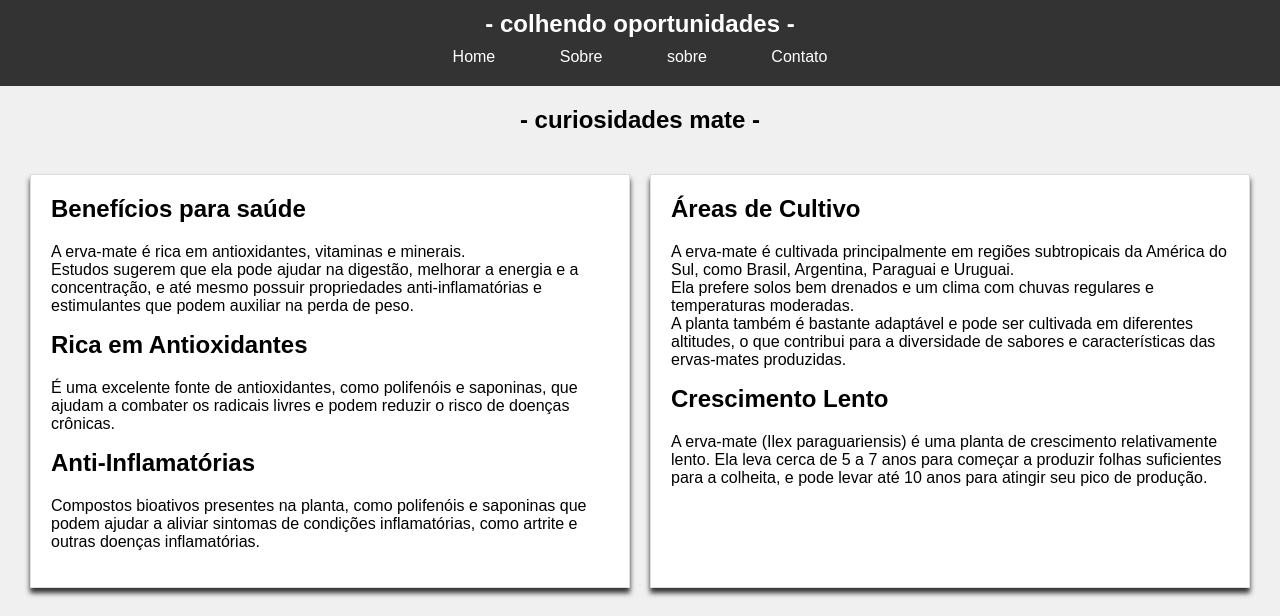
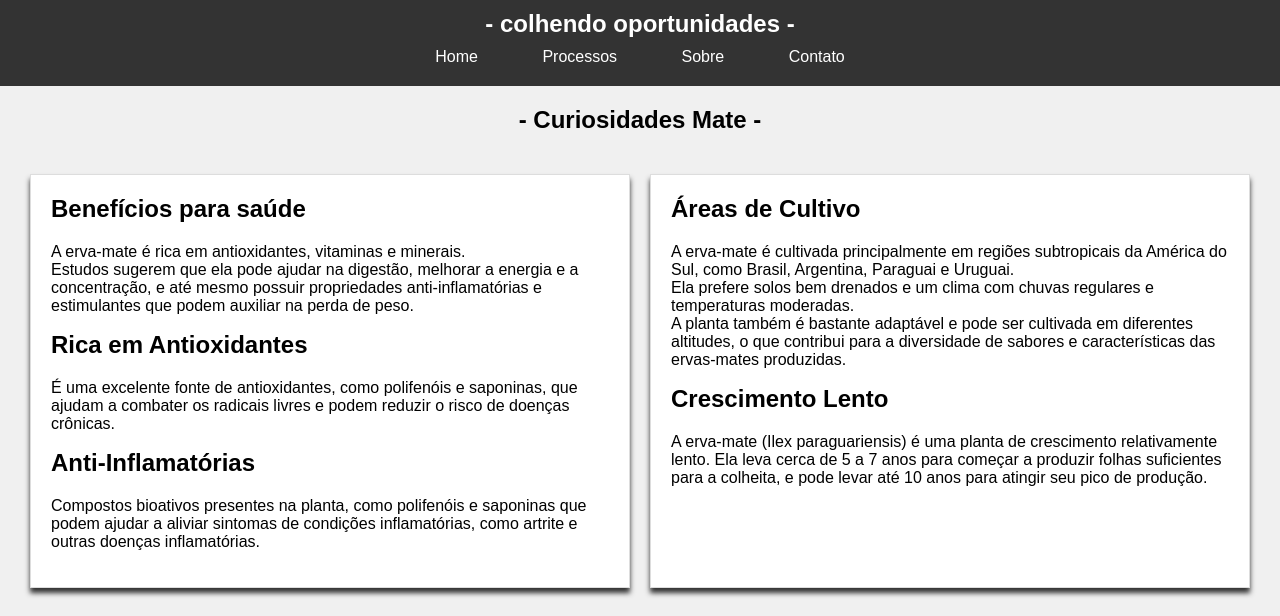
Before and after one commit to Joao-victor-t-a/projeto-agrinho, a plain HTML site: page agrinho/sobre.html in a window 1280 px wide. Shown: the top 616 px of the page. Drawn offline with Linux system fonts and the light colour scheme.

Commit message:
Update sobre.html

```diff
--- a/agrinho/sobre.html
+++ b/agrinho/sobre.html
@@ -30,9 +30,9 @@
 
 <li><a href="../index.html">Home</a></li>
 
-<li><a href="../agrinho/processos.html">Sobre</a></li>
+<li><a href="../agrinho/processos.html">Processos</a></li>
 
-<li><a href="../agrinho/sobre.html">sobre</a></li>
+<li><a href="../agrinho/sobre.html">Sobre</a></li>
 
 <li><a href="../agrinho/contato.html">Contato</a></li>
 
@@ -40,7 +40,7 @@
 
 </nav>
 
-  <h2 class="titulo"> - curiosidades mate -</h2>
+  <h2 class="titulo"> - Curiosidades Mate -</h2>
 
 <!-- Conteúdo Principal -->
 
```
